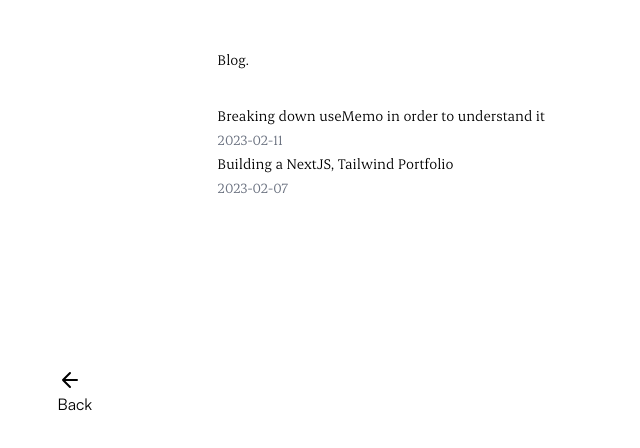
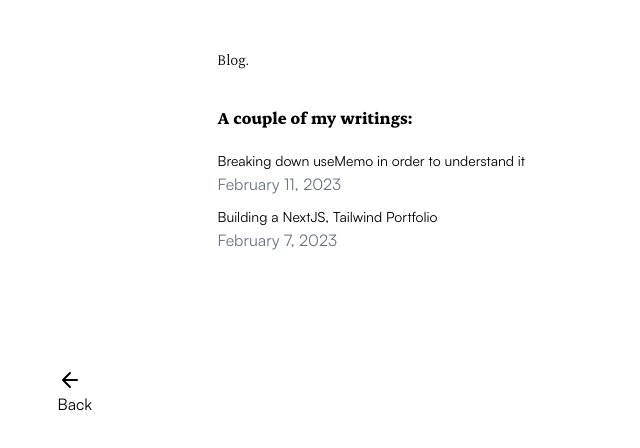
Before and after one commit to adeleke5140/portfolio-v2, a Next.js app: page /blog in a window 1280 px wide. Shown: the top 448 px of the page, without its empty margins (0-640 px from the left). Built offline with nearby package versions, Linux system fonts and the light colour scheme.

Commit message:
add proper title to page

```diff
--- a/src/pages/blog/index.tsx
+++ b/src/pages/blog/index.tsx
@@ -1,6 +1,8 @@
 import { PageWrapper } from "@/components/pageWrapper";
+import { formatDate } from "@/helpers/formatDate";
 import { getSortedPostsData } from "@/lib/posts";
 import { GetStaticProps, InferGetStaticPropsType } from "next";
+import Head from "next/head";
 import Link from "next/link";
 
 export type Post = {
@@ -12,19 +14,32 @@ const Index = ({
   allPostsData,
 }: InferGetStaticPropsType<typeof getStaticProps>) => {
   return (
+    <>
+      <Head>
+        <title>Kehinde | Blog </title>
+        <link rel="icon" href="/kehinde.ico" />
+        <meta name="description" content="Kehinde Adeleke's website" />
+        <meta name="og:title" content="Blog" />
+      </Head>
       <PageWrapper heading="Blog." path="/">
-      <section className="mt-8 font-erode h-screen">
+        <p className="text-lg font-erode font-bold mb-4">
+          A couple of my writings:{" "}
+        </p>
+        <section className="font-erode">
           <ul>
             {allPostsData.map(({ id, date, title }) => (
-            <li key={id}>
-              <Link href={`/blog/${id}`}>{title}</Link>
+              <li key={id} className="mb-2 font-satoshi">
+                <Link className="text-sm" href={`/blog/${id}`}>
+                  {title}
+                </Link>
                 <br />
-              <span className="text-gray-500">{date}</span>
+                <span className="text-gray-500">{formatDate(date!)}</span>
               </li>
             ))}
           </ul>
         </section>
       </PageWrapper>
+    </>
   );
 };
 
```
Lines whose indentation alone changed are shown as unchanged.
